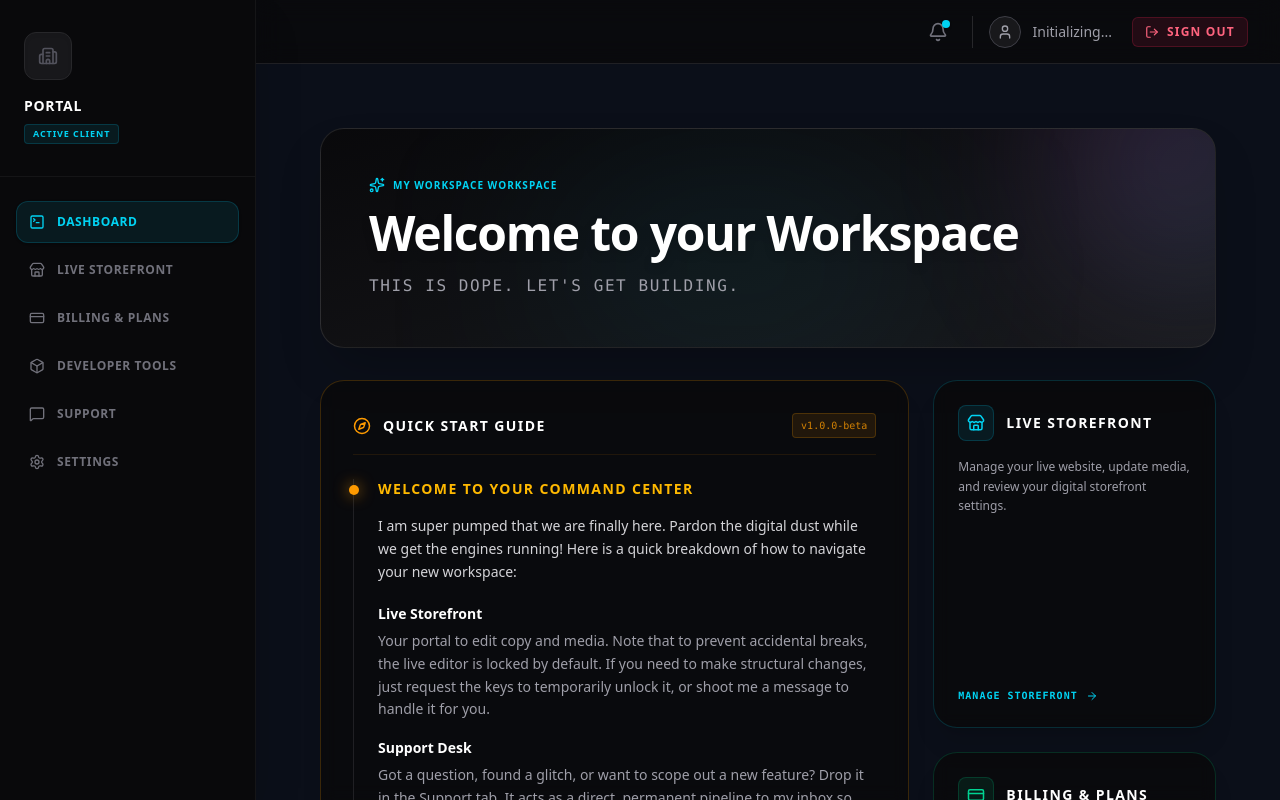
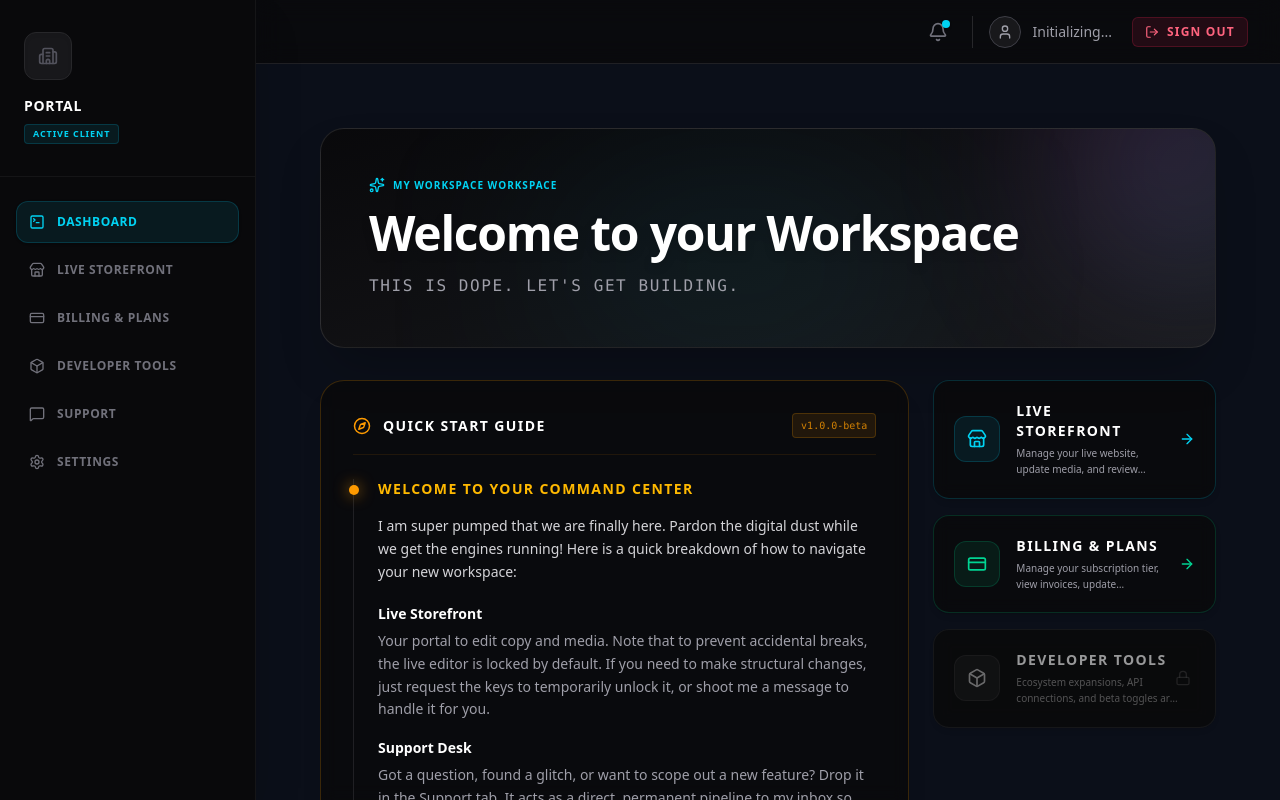
Before and after one commit to cs-alt-solutions/alternative-solutions-web, a Next.js app: page /portal/1 in a window 1280 px wide. Built offline with nearby package versions, Linux system fonts and the light colour scheme; no server answers; the database is empty.

Commit message:
FUCK YEAH!!

```diff
--- a/src/components/portal/dashboard/DashboardModule.tsx
+++ b/src/components/portal/dashboard/DashboardModule.tsx
@@ -182,68 +182,59 @@ export default async function DashboardModule({
         </div>
 
         {/* ==========================================
-            RIGHT COLUMN: ACTION STACK
+            RIGHT COLUMN: ACTION STACK (Sleek Rectangles)
         ========================================== */}
-        <div className="lg:col-span-4 flex flex-col gap-6">
+        <div className="lg:col-span-4 flex flex-col gap-4">
 
           <Link
             href={`/portal/${clientId}/storefront`}
-            className="flex-1 bg-zinc-950/80 border border-cyan-500/20 rounded-3xl p-6 flex flex-col group hover:border-cyan-500/50 hover:bg-cyan-500/5 transition-all shadow-xl backdrop-blur-sm"
+            className="bg-zinc-950/80 border border-cyan-500/20 rounded-2xl p-5 flex items-center gap-4 group hover:border-cyan-500/50 hover:bg-cyan-500/5 transition-all shadow-md backdrop-blur-sm"
           >
-            <div className="flex items-center gap-3 mb-4">
-              <div className="p-2 bg-cyan-500/10 border border-cyan-500/20 rounded-lg text-cyan-400 group-hover:scale-110 transition-transform">
-                <Store size={18} />
+            <div className="p-3 bg-cyan-500/10 border border-cyan-500/20 rounded-xl text-cyan-400 group-hover:scale-110 transition-transform shrink-0">
+              <Store size={20} />
             </div>
-              <h3 className="text-sm font-bold text-white uppercase tracking-widest">
+            <div className="flex-1 min-w-0">
+              <h3 className="text-sm font-bold text-white uppercase tracking-widest mb-1">
                 Live Storefront
               </h3>
-            </div>
-            <p className="text-xs text-zinc-400 leading-relaxed mb-6 flex-1">
+              <p className="text-[10px] text-zinc-400 leading-relaxed line-clamp-2">
                 Manage your live website, update media, and review your digital storefront settings.
               </p>
-            <div className="flex items-center gap-2 text-[10px] font-mono text-cyan-400 font-bold uppercase tracking-widest mt-auto">
-              Manage Storefront <ArrowRight size={12} className="group-hover:translate-x-1 transition-transform" />
             </div>
+            <ArrowRight size={16} className="text-cyan-400 group-hover:translate-x-1 transition-transform shrink-0 ml-1" />
           </Link>
 
           <Link
             href={`/portal/${clientId}/billing`}
-            className="flex-1 bg-zinc-950/80 border border-emerald-500/20 rounded-3xl p-6 flex flex-col group hover:border-emerald-500/50 hover:bg-emerald-500/5 transition-all shadow-xl backdrop-blur-sm"
+            className="bg-zinc-950/80 border border-emerald-500/20 rounded-2xl p-5 flex items-center gap-4 group hover:border-emerald-500/50 hover:bg-emerald-500/5 transition-all shadow-md backdrop-blur-sm"
           >
-            <div className="flex items-center gap-3 mb-4">
-              <div className="p-2 bg-emerald-500/10 border border-emerald-500/20 rounded-lg text-emerald-400 group-hover:scale-110 transition-transform">
-                <CreditCard size={18} />
+            <div className="p-3 bg-emerald-500/10 border border-emerald-500/20 rounded-xl text-emerald-400 group-hover:scale-110 transition-transform shrink-0">
+              <CreditCard size={20} />
             </div>
-              <h3 className="text-sm font-bold text-white uppercase tracking-widest">
+            <div className="flex-1 min-w-0">
+              <h3 className="text-sm font-bold text-white uppercase tracking-widest mb-1">
                 Billing & Plans
               </h3>
+              <p className="text-[10px] text-zinc-400 leading-relaxed line-clamp-2">
+                Manage your subscription tier, view invoices, update payment methods, or safely cancel.
+              </p>
             </div>
-            <p className="text-xs text-zinc-400 leading-relaxed mb-6 flex-1">
-              Manage your subscription tier, view invoices, update payment methods, or safely cancel your plan.
-            </p>
-            <div className="flex items-center gap-2 text-[10px] font-mono text-emerald-400 font-bold uppercase tracking-widest mt-auto">
-              Manage Billing <ArrowRight size={12} className="group-hover:translate-x-1 transition-transform" />
-            </div>
+            <ArrowRight size={16} className="text-emerald-400 group-hover:translate-x-1 transition-transform shrink-0 ml-1" />
           </Link>
 
-          <div className="flex-1 bg-zinc-950/80 border border-fuchsia-500/20 rounded-3xl p-6 flex flex-col relative overflow-hidden group grayscale opacity-70">
-            <div className="absolute top-6 right-6 text-fuchsia-500/40">
-              <Lock size={16} />
+          <div className="bg-zinc-950/80 border border-fuchsia-500/20 rounded-2xl p-5 flex items-center gap-4 relative overflow-hidden group grayscale opacity-70 cursor-not-allowed shadow-md backdrop-blur-sm">
+            <div className="p-3 bg-fuchsia-500/10 border border-fuchsia-500/20 rounded-xl text-fuchsia-400 shrink-0">
+              <Box size={20} />
             </div>
-            <div className="flex items-center gap-3 mb-4">
-              <div className="p-2 bg-fuchsia-500/10 border border-fuchsia-500/20 rounded-lg text-fuchsia-400">
-                <Box size={18} />
-              </div>
-              <h3 className="text-sm font-bold text-zinc-300 uppercase tracking-widest">
+            <div className="flex-1 min-w-0 pr-4">
+              <h3 className="text-sm font-bold text-zinc-300 uppercase tracking-widest mb-1">
                 Developer Tools
               </h3>
-            </div>
-            <p className="text-xs text-zinc-500 leading-relaxed mb-4 flex-1">
+              <p className="text-[10px] text-zinc-500 leading-relaxed line-clamp-2">
                 Ecosystem expansions, API connections, and beta toggles are currently in the lab.
               </p>
-            <div className="flex items-center gap-2 text-[10px] font-mono text-fuchsia-500/60 font-bold uppercase tracking-widest mt-auto">
-              Future Expansion
             </div>
+            <Lock size={16} className="text-fuchsia-500/40 shrink-0 absolute right-6" />
           </div>
 
         </div>
```
Lines whose indentation alone changed are shown as unchanged.
